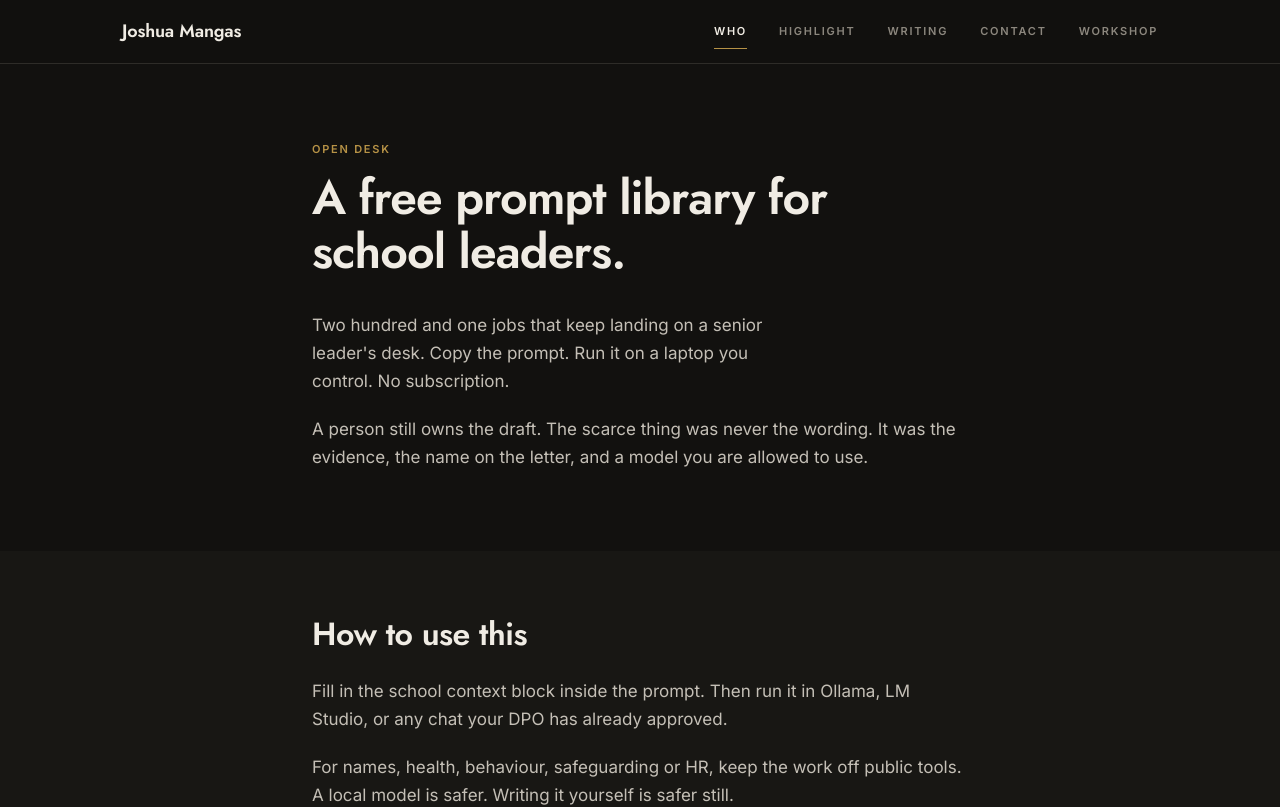
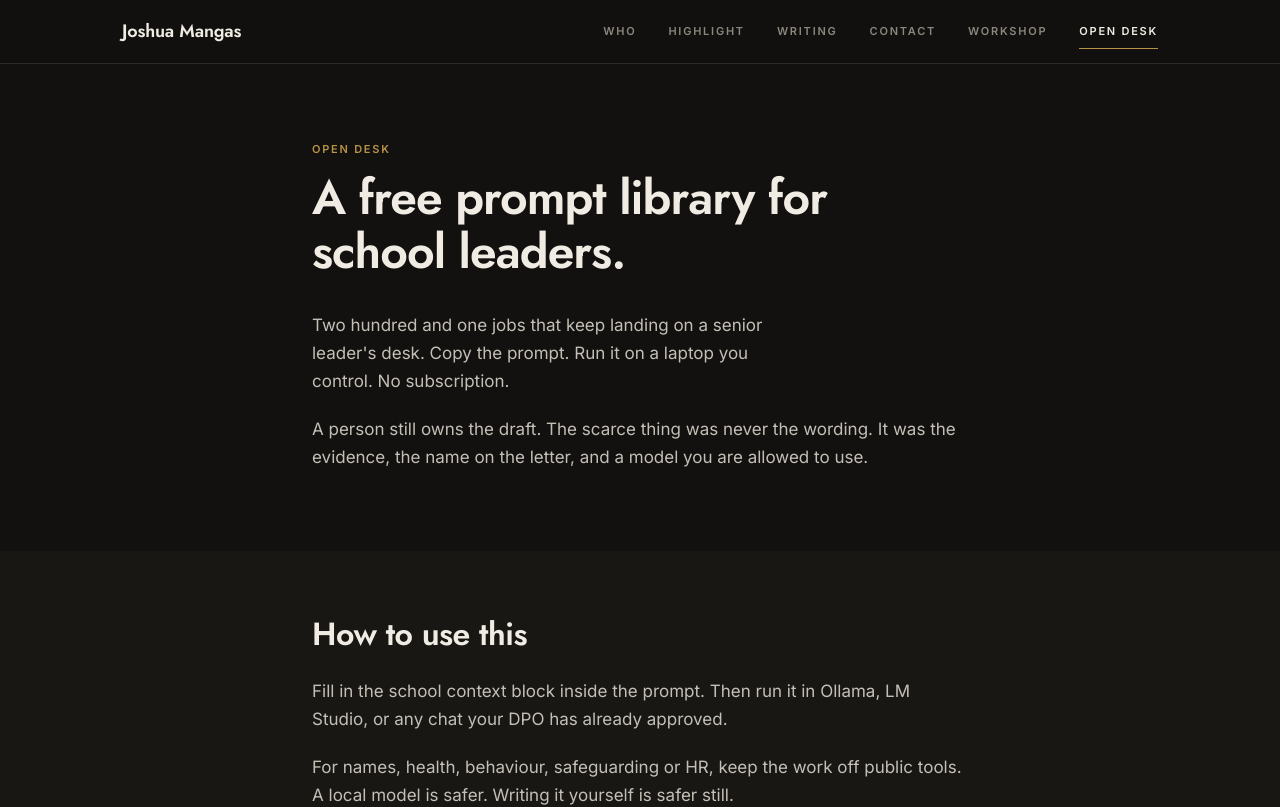
Before and after one commit to Vicariouso/joshuamangas-com, a Next.js app: page /open-desk in a window 1280 px wide. Shown: the top 807 px of the page. Built offline with nearby package versions, Linux system fonts and the light colour scheme; no server answers.

Commit message:
Link Open Desk in the site header

```diff
--- a/app/site-header.tsx
+++ b/app/site-header.tsx
@@ -13,11 +13,18 @@ const HOME_NAV = [
 export function SiteHeader() {
   const pathname = usePathname();
   const onWorkshop = pathname === "/workshop" || pathname === "/workshop/";
-  const [current, setCurrent] = useState<string>(onWorkshop ? "workshop" : "who");
+  const onOpenDesk = pathname === "/open-desk" || pathname === "/open-desk/";
+  const [current, setCurrent] = useState<string>(
+    onWorkshop ? "workshop" : onOpenDesk ? "open-desk" : "who",
+  );
 
   useEffect(() => {
     if (onWorkshop) {
       setCurrent("workshop");
+      return;
+    }
+    if (onOpenDesk) {
+      setCurrent("open-desk");
       return;
     }
 
@@ -42,7 +49,7 @@ export function SiteHeader() {
 
     elements.forEach((el) => observer.observe(el));
     return () => observer.disconnect();
-  }, [onWorkshop]);
+  }, [onWorkshop, onOpenDesk]);
 
   return (
     <header className="site-header">
@@ -61,7 +68,11 @@ export function SiteHeader() {
             <a
               key={item.id}
               href={item.href}
-              aria-current={!onWorkshop && current === item.id ? "true" : undefined}
+              aria-current={
+                !onWorkshop && !onOpenDesk && current === item.id
+                  ? "true"
+                  : undefined
+              }
             >
               {item.label}
             </a>
@@ -72,6 +83,12 @@ export function SiteHeader() {
           >
             Workshop
           </a>
+          <a
+            href="/open-desk/"
+            aria-current={onOpenDesk ? "true" : undefined}
+          >
+            Open Desk
+          </a>
         </nav>
       </div>
     </header>
```
